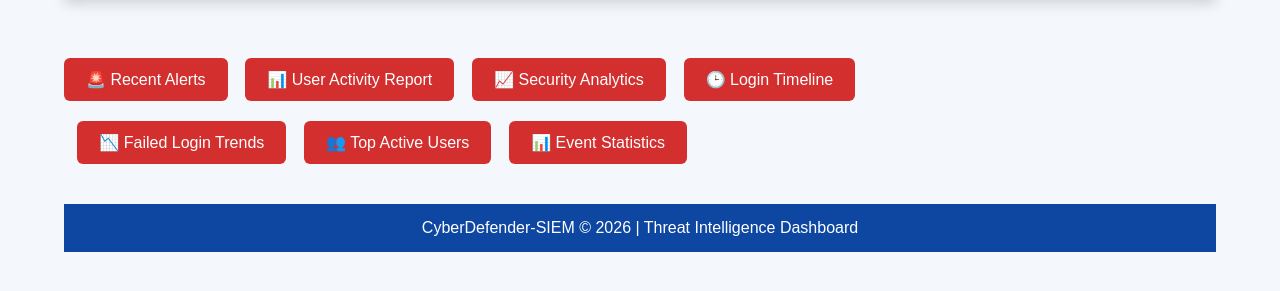
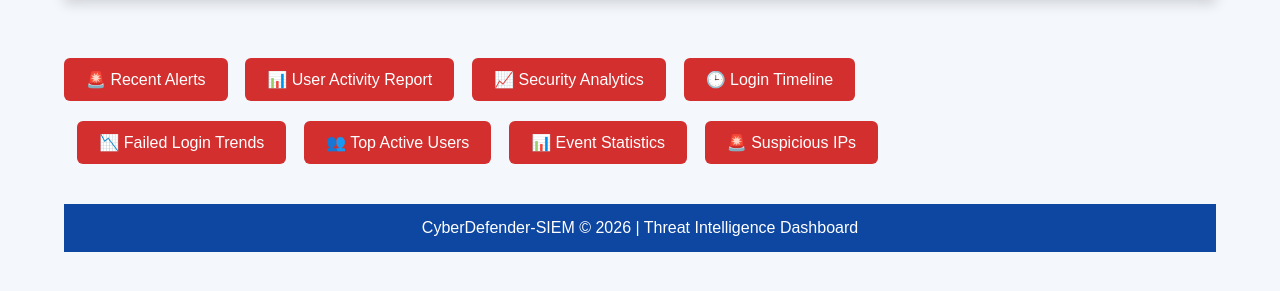
Before and after one commit to nisargarnayak22-lgtm/CyberDefender-SIEM, a Flask app: template templates/dashboard.html in a window 1280 px wide. Shown: the part 405-696 px from the top of the page. Run offline with Flask 3, Linux system fonts and the light colour scheme; the template is opened without the code that fills it, so the values that code supplies are empty.

Commit message:
Added Day 20 Suspicious IP Activity Report

```diff
--- a/templates/dashboard.html
+++ b/templates/dashboard.html
@@ -176,6 +176,11 @@
 <a href="/event-statistics" class="alerts-btn">
     📊 Event Statistics
 </a>
+&nbsp;&nbsp;
+
+<a href="/suspicious-ips" class="alerts-btn">
+    🚨 Suspicious IPs
+</a>
 <footer>
 
     <p>CyberDefender-SIEM © 2026 | Threat Intelligence Dashboard</p>
```
